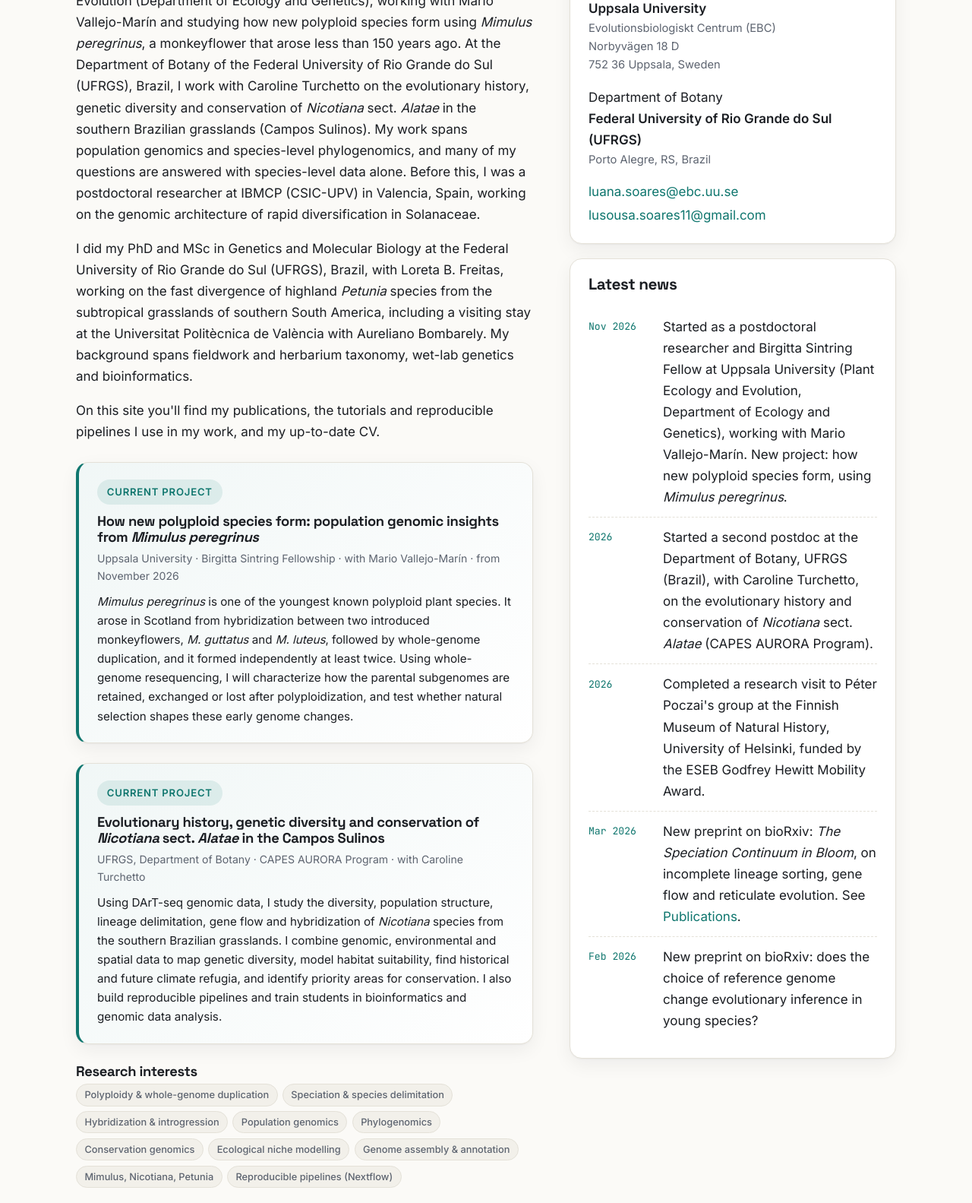
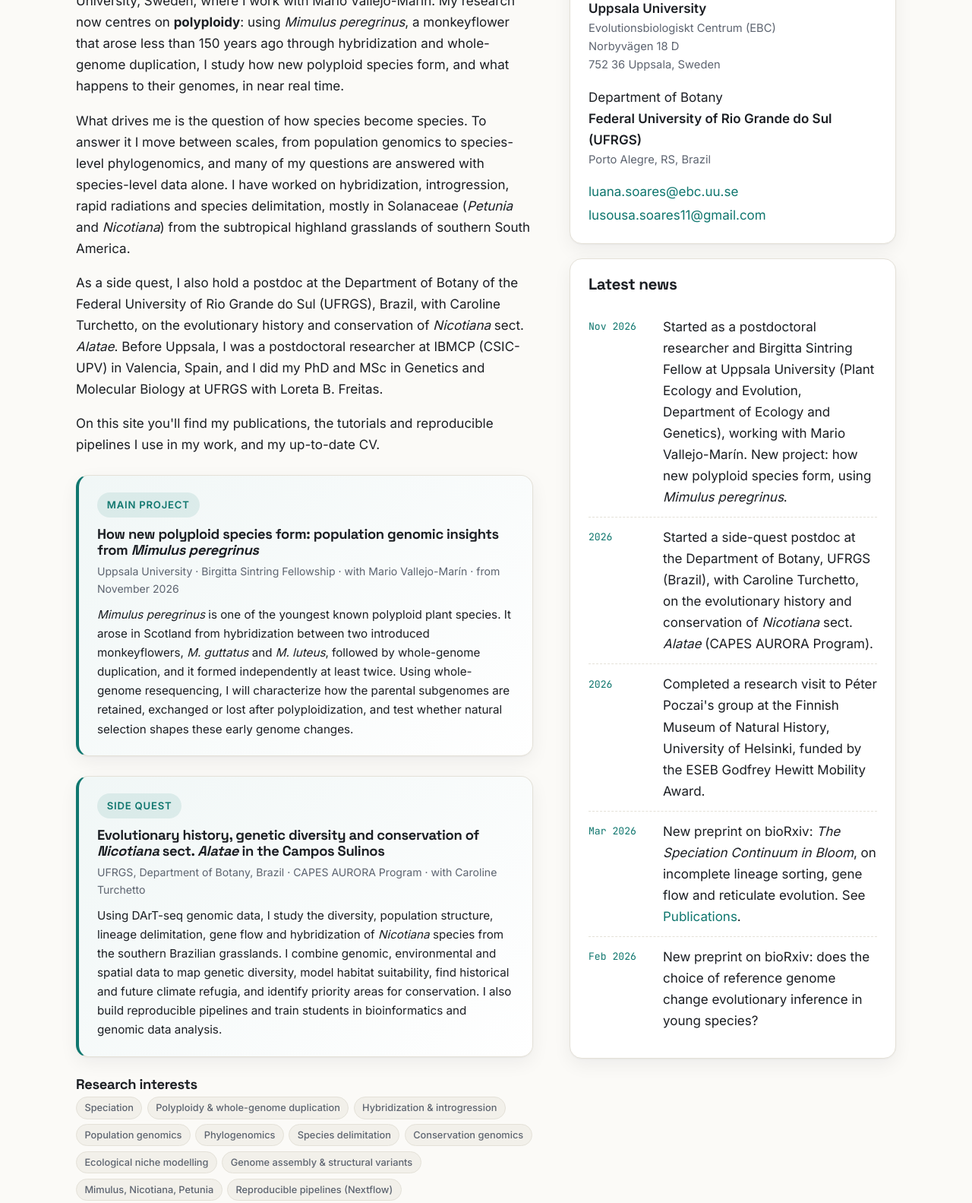
Before and after one commit to luassoares/luassoares.github.io, a plain HTML site: page index.html in a window 1280 px wide. Shown: the part 789-2372 px from the top of the page at 76% size. Drawn offline with Linux system fonts and the light colour scheme.

Commit message:
Update profile, bio, side quest and courses
Co-Authored-By: Claude Opus 5.5 <noreply@anthropic.com>
Claude-Session: https://claude.ai/code/session_01EQWAMKTCd1vPDqNBRapmYU

```diff
--- a/assets/js/site.js
+++ b/assets/js/site.js
@@ -97,7 +97,7 @@
 
   /* ---------- Publication rendering ---------- */
   // Your name variants to highlight in author lists:
-  const ME = ["Soares LS", "Soares L", "L. S. Soares", "Luana Sousa Soares", "Luana S. Soares"];
+  const ME = ["Luana Soares", "Soares LS", "Soares L", "L. S. Soares", "Luana Sousa Soares", "Luana S. Soares"];
   let SITE_EMAIL = "";
   function highlightMe(authors) {
     let out = esc(authors);
@@ -110,13 +110,13 @@
     if (doiUrl) links.push(`<a href="${esc(doiUrl)}" target="_blank" rel="noopener">DOI</a>`);
     if (p.url) links.push(`<a href="${esc(p.url)}" target="_blank" rel="noopener">Link</a>`);
     if (p.pdf) links.push(`<a href="${esc(p.pdf)}" target="_blank" rel="noopener">PDF</a>`);
-    if (p.request && !p.pdf && SITE_EMAIL) links.push(`<a href="mailto:${esc(SITE_EMAIL)}?subject=${encodeURIComponent("PDF request: " + p.title)}">Request PDF</a>`);
+    if (p.request && !p.pdf && SITE_EMAIL) links.push(`<a href="mailto:${esc(SITE_EMAIL)}?subject=${encodeURIComponent("PDF request: " + p.title.replace(/<[^>]+>/g, ""))}">Request PDF</a>`);
     if (p.code) links.push(`<a href="${esc(p.code)}" target="_blank" rel="noopener">Code</a>`);
     if (p.data) links.push(`<a href="${esc(p.data)}" target="_blank" rel="noopener">Data</a>`);
     const badge = p.type && p.type !== "article" ? `<span class="badge ${esc(p.type)}">${esc(p.type)}</span>` : "";
     return `
       <div class="pub">
-        <div class="t">${esc(p.title)}${badge}</div>
+        <div class="t">${p.title}${badge}</div>
         <div class="a">${highlightMe(p.authors)}</div>
         <div class="v">${esc(p.venue)}${p.year ? ", " + esc(p.year) : ""}</div>
         ${p.note ? `<p class="n">${esc(p.note)}</p>` : ""}
@@ -164,7 +164,7 @@
           <h2>About me</h2>
           ${(profile.bio || []).map((p) => `<p>${p}</p>`).join("")}
           ${(profile.current_projects || []).map((cp) => `<div class="card project-card">
-            <span class="eyebrow" style="margin-bottom:.7rem">Current project</span>
+            <span class="eyebrow" style="margin-bottom:.7rem">${esc(cp.label || "Current project")}</span>
             <h3>${cp.title}</h3>
             <p class="muted" style="font-size:.88rem;margin:.1rem 0 .6rem">${esc(cp.funder)}</p>
             <p style="margin:0;font-size:.95rem">${cp.summary}</p>
@@ -291,8 +291,8 @@
             <div class="cv-item">
               <div class="when">${esc(it.when || "")}</div>
               <div>
-                <div><span class="what">${esc(it.what)}</span>${it.where ? ` <span class="where">· ${esc(it.where)}</span>` : ""}</div>
-                ${it.details ? `<div class="details">${esc(it.details)}</div>` : ""}
+                <div><span class="what">${it.what}</span>${it.where ? ` <span class="where">· ${it.where}</span>` : ""}</div>
+                ${it.details ? `<div class="details">${it.details}</div>` : ""}
               </div>
             </div>`).join("")}
         </div>`).join("");
--- a/data/news.json
+++ b/data/news.json
@@ -5,7 +5,7 @@
   },
   {
     "date": "2026",
-    "text": "Started a second postdoc at the Department of Botany, UFRGS (Brazil), with Caroline Turchetto, on the evolutionary history and conservation of <em>Nicotiana</em> sect. <em>Alatae</em> (CAPES AURORA Program)."
+    "text": "Started a side-quest postdoc at the Department of Botany, UFRGS (Brazil), with Caroline Turchetto, on the evolutionary history and conservation of <em>Nicotiana</em> sect. <em>Alatae</em> (CAPES AURORA Program)."
   },
   {
     "date": "2026",
--- a/data/profile.json
+++ b/data/profile.json
@@ -1,25 +1,27 @@
 {
-  "name": "Luana Sousa Soares",
+  "name": "Luana Soares",
   "pronouns": "she/her",
-  "title": "Postdoctoral Researcher · Uppsala University & UFRGS",
-  "affiliation": "Uppsala University · UFRGS",
-  "location": "Uppsala, Sweden · Porto Alegre, Brazil",
+  "title": "Postdoctoral Researcher · Uppsala University",
+  "affiliation": "Uppsala University",
+  "location": "Uppsala, Sweden",
   "photo": "assets/img/profile.jpg",
-  "tagline": "I study how new plant species form: hybridization, polyploidy and rapid divergence, using genomic data from populations to whole species and lineages.",
+  "tagline": "I'm passionate about understanding the complexity of life, especially how species become species: through hybridization, rapid divergence and polyploidy.",
   "bio": [
-    "I am a postdoctoral researcher with two current positions. At Uppsala University, Sweden, I am a Birgitta Sintring Fellow in Plant Ecology and Evolution (Department of Ecology and Genetics), working with Mario Vallejo-Marín and studying how new polyploid species form using <em>Mimulus peregrinus</em>, a monkeyflower that arose less than 150 years ago. At the Department of Botany of the Federal University of Rio Grande do Sul (UFRGS), Brazil, I work with Caroline Turchetto on the evolutionary history, genetic diversity and conservation of <em>Nicotiana</em> sect. <em>Alatae</em> in the southern Brazilian grasslands (Campos Sulinos). My work spans population genomics and species-level phylogenomics, and many of my questions are answered with species-level data alone. Before this, I was a postdoctoral researcher at IBMCP (CSIC-UPV) in Valencia, Spain, working on the genomic architecture of rapid diversification in Solanaceae.",
-    "I did my PhD and MSc in Genetics and Molecular Biology at the Federal University of Rio Grande do Sul (UFRGS), Brazil, with Loreta B. Freitas, working on the fast divergence of highland <em>Petunia</em> species from the subtropical grasslands of southern South America, including a visiting stay at the Universitat Politècnica de València with Aureliano Bombarely. My background spans fieldwork and herbarium taxonomy, wet-lab genetics and bioinformatics.",
+    "I am a postdoctoral researcher and Birgitta Sintring Fellow in Plant Ecology and Evolution at the Department of Ecology and Genetics, Uppsala University, Sweden, where I work with Mario Vallejo-Marín. My research now centres on <strong>polyploidy</strong>: using <em>Mimulus peregrinus</em>, a monkeyflower that arose less than 150 years ago through hybridization and whole-genome duplication, I study how new polyploid species form, and what happens to their genomes, in near real time.",
+    "What drives me is the question of how species become species. To answer it I move between scales, from population genomics to species-level phylogenomics, and many of my questions are answered with species-level data alone. I have worked on hybridization, introgression, rapid radiations and species delimitation, mostly in Solanaceae (<em>Petunia</em> and <em>Nicotiana</em>) from the subtropical highland grasslands of southern South America.",
+    "As a side quest, I also hold a postdoc at the Department of Botany of the Federal University of Rio Grande do Sul (UFRGS), Brazil, with Caroline Turchetto, on the evolutionary history and conservation of <em>Nicotiana</em> sect. <em>Alatae</em>. Before Uppsala, I was a postdoctoral researcher at IBMCP (CSIC-UPV) in Valencia, Spain, and I did my PhD and MSc in Genetics and Molecular Biology at UFRGS with Loreta B. Freitas.",
     "On this site you'll find my publications, the tutorials and reproducible pipelines I use in my work, and my up-to-date CV."
   ],
   "interests": [
+    "Speciation",
     "Polyploidy & whole-genome duplication",
-    "Speciation & species delimitation",
     "Hybridization & introgression",
     "Population genomics",
     "Phylogenomics",
+    "Species delimitation",
     "Conservation genomics",
     "Ecological niche modelling",
-    "Genome assembly & annotation",
+    "Genome assembly & structural variants",
     "Mimulus, Nicotiana, Petunia",
     "Reproducible pipelines (Nextflow)"
   ],
@@ -51,12 +53,14 @@
     {
       "title": "How new polyploid species form: population genomic insights from <em>Mimulus peregrinus</em>",
       "funder": "Uppsala University · Birgitta Sintring Fellowship · with Mario Vallejo-Marín · from November 2026",
-      "summary": "<em>Mimulus peregrinus</em> is one of the youngest known polyploid plant species. It arose in Scotland from hybridization between two introduced monkeyflowers, <em>M. guttatus</em> and <em>M. luteus</em>, followed by whole-genome duplication, and it formed independently at least twice. Using whole-genome resequencing, I will characterize how the parental subgenomes are retained, exchanged or lost after polyploidization, and test whether natural selection shapes these early genome changes."
+      "summary": "<em>Mimulus peregrinus</em> is one of the youngest known polyploid plant species. It arose in Scotland from hybridization between two introduced monkeyflowers, <em>M. guttatus</em> and <em>M. luteus</em>, followed by whole-genome duplication, and it formed independently at least twice. Using whole-genome resequencing, I will characterize how the parental subgenomes are retained, exchanged or lost after polyploidization, and test whether natural selection shapes these early genome changes.",
+      "label": "Main project"
     },
     {
       "title": "Evolutionary history, genetic diversity and conservation of <em>Nicotiana</em> sect. <em>Alatae</em> in the Campos Sulinos",
-      "funder": "UFRGS, Department of Botany · CAPES AURORA Program · with Caroline Turchetto",
-      "summary": "Using DArT-seq genomic data, I study the diversity, population structure, lineage delimitation, gene flow and hybridization of <em>Nicotiana</em> species from the southern Brazilian grasslands. I combine genomic, environmental and spatial data to map genetic diversity, model habitat suitability, find historical and future climate refugia, and identify priority areas for conservation. I also build reproducible pipelines and train students in bioinformatics and genomic data analysis."
+      "funder": "UFRGS, Department of Botany, Brazil · CAPES AURORA Program · with Caroline Turchetto",
+      "summary": "Using DArT-seq genomic data, I study the diversity, population structure, lineage delimitation, gene flow and hybridization of <em>Nicotiana</em> species from the southern Brazilian grasslands. I combine genomic, environmental and spatial data to map genetic diversity, model habitat suitability, find historical and future climate refugia, and identify priority areas for conservation. I also build reproducible pipelines and train students in bioinformatics and genomic data analysis.",
+      "label": "Side quest"
     }
   ],
   "affiliations": [
--- a/data/publications.json
+++ b/data/publications.json
@@ -1,6 +1,6 @@
 [
   {
-    "title": "Genomic evidence of hybridization between two species in Nicotiana sect. Alatae",
+    "title": "Genomic evidence of hybridization between two species in <em>Nicotiana</em> sect. <em>Alatae</em>",
     "authors": "Couto MAMS, Soares LS, Rodrigues DM, Burgos VGC, Bombarely A, Freitas LB, Turchetto C",
     "venue": "Annals of Botany, mcag083",
     "year": 2026,
@@ -13,7 +13,7 @@
     "note": ""
   },
   {
-    "title": "Extremely rare and endangered: genetic diversity of Nicotiana gandarela (Solanaceae)",
+    "title": "Extremely rare and endangered: genetic diversity of <em>Nicotiana gandarela</em> (Solanaceae)",
     "authors": "Augsten M*, Soares LS*, Turchetto C, Stehmann JR, Freitas LB",
     "venue": "Botanical Journal of the Linnean Society (accepted)",
     "year": 2026,
@@ -52,7 +52,7 @@
     "note": ""
   },
   {
-    "title": "Unraveling speciation in Nicotiana (Solanaceae): a story of environmental shaping",
+    "title": "Unraveling speciation in <em>Nicotiana</em> (Solanaceae): a story of environmental shaping",
     "authors": "Couto MAMS*, Soares LS*, Augsten M*, Schnitzler CK, Bombarely A, Stehmann JR, Turchetto C",
     "venue": "In revision",
     "year": 2026,
@@ -79,7 +79,7 @@
     "request": true
   },
   {
-    "title": "The genus Petunia (Solanaceae): evolutionary synthesis and taxonomic review",
+    "title": "The genus <em>Petunia</em> (Solanaceae): evolutionary synthesis and taxonomic review",
     "authors": "Soares LS, Stehmann JR, Freitas LB",
     "venue": "Plants, 14(10), 1478",
     "year": 2025,
@@ -106,7 +106,7 @@
     "request": true
   },
   {
-    "title": "Unravelling the genetic diversity and taxonomic ambiguities of endemic Petunia species from subtropical highland grasslands",
+    "title": "Unravelling the genetic diversity and taxonomic ambiguities of endemic <em>Petunia</em> species from subtropical highland grasslands",
     "authors": "Souza AC*, Soares LS*, Backes A, Simon L, Pezzi PH, Turchetto C, Freitas LB",
     "venue": "Botanical Journal of the Linnean Society, boae016",
     "year": 2024,
@@ -133,7 +133,7 @@
     "note": ""
   },
   {
-    "title": "Disentangling the causes of high polymorphism sharing in sympatric Petunia species from subtropical highland grasslands: insights from nuclear diversity",
+    "title": "Disentangling the causes of high polymorphism sharing in sympatric <em>Petunia</em> species from subtropical highland grasslands: insights from nuclear diversity",
     "authors": "Simon L*, Soares LS*, Freitas LB",
     "venue": "Genetics and Molecular Biology, 46(3 suppl 1)",
     "year": 2023,
@@ -146,7 +146,7 @@
     "note": "*Equal contribution."
   },
   {
-    "title": "Past climate changes and geographical barriers: the evolutionary history of a subtropical highland grassland species of Solanaceae, Petunia altiplana",
+    "title": "Past climate changes and geographical barriers: the evolutionary history of a subtropical highland grassland species of Solanaceae, <em>Petunia altiplana</em>",
     "authors": "Soares LS, Fagundes NJR, Freitas LB",
     "venue": "Botanical Journal of the Linnean Society",
     "year": 2023,
@@ -159,7 +159,7 @@
     "note": ""
   },
   {
-    "title": "The highland's bloom: the impact of fast divergence in highland Petunia",
+    "title": "The highland's bloom: the impact of fast divergence in highland <em>Petunia</em>",
     "authors": "Soares LS",
     "venue": "PhD thesis, Federal University of Rio Grande do Sul (UFRGS)",
     "year": 2025,
@@ -172,7 +172,7 @@
     "note": ""
   },
   {
-    "title": "Phylogeography, genetic diversity and population structuring of Petunia altiplana",
+    "title": "Phylogeography, genetic diversity and population structuring of <em>Petunia altiplana</em>",
     "authors": "Soares LS",
     "venue": "MSc thesis, Federal University of Rio Grande do Sul (UFRGS)",
     "year": 2021,
@@ -224,7 +224,7 @@
     "note": "Talk · ESEB Conference Travel Award"
   },
   {
-    "title": "The highland bloom: unraveling the evolutionary secrets of a highland Petunia",
+    "title": "The highland bloom: unraveling the evolutionary secrets of a highland <em>Petunia</em>",
     "authors": "Soares LS",
     "venue": "Evolution 2023, Albuquerque, NM, USA",
     "year": 2023,
@@ -237,7 +237,7 @@
     "note": "Poster"
   },
   {
-    "title": "Could a whole valley stop gene flow in Petunia altiplana?",
+    "title": "Could a whole valley stop gene flow in <em>Petunia altiplana</em>?",
     "authors": "Soares LS",
     "venue": "SolSeminars (virtual)",
     "year": 2020,
@@ -250,7 +250,7 @@
     "note": "Poster"
   },
   {
-    "title": "River deep, mountain high: do geographic barriers restrain gene flow in Petunia altiplana?",
+    "title": "River deep, mountain high: do geographic barriers restrain gene flow in <em>Petunia altiplana</em>?",
     "authors": "Soares LS",
     "venue": "I Meeting of Systematics, Biogeography and Evolution (virtual)",
     "year": 2020,
```
Also changed, not shown: cv.html (+1 -1 lines), data/cv.json (+20 -9 lines), index.html (+1 -1 lines), publications.html (+1 -1 lines), tutorial.html (+1 -1 lines), tutorials.html (+1 -1 lines), 1 other file.
